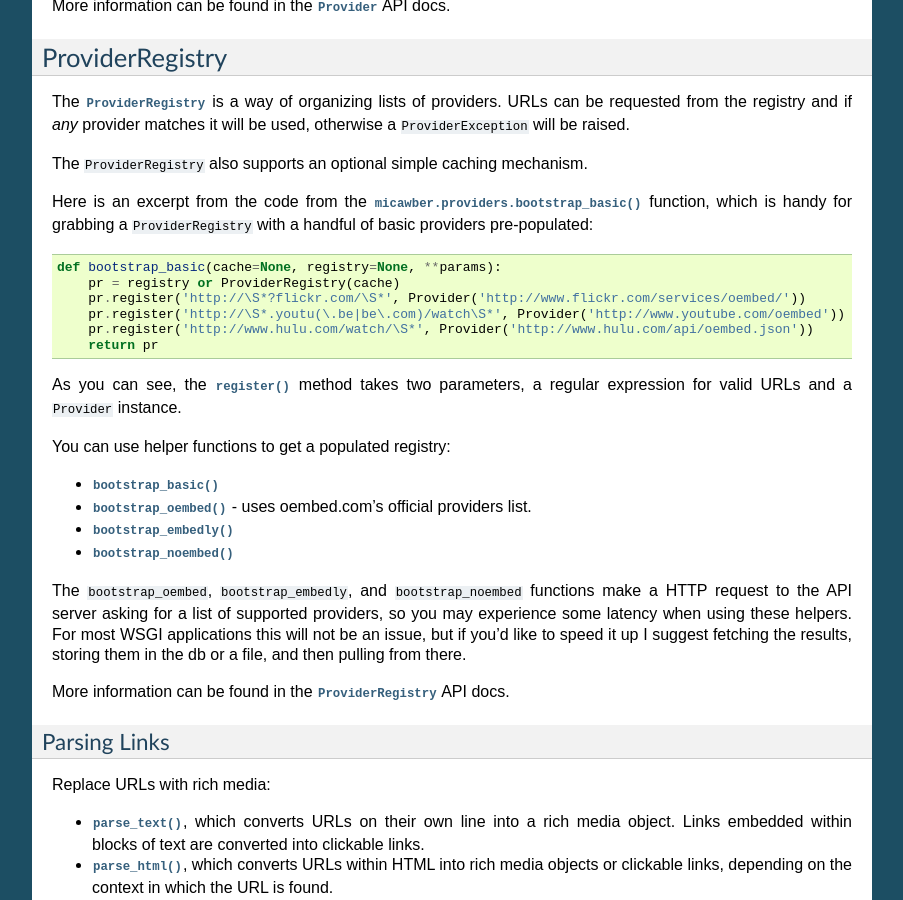
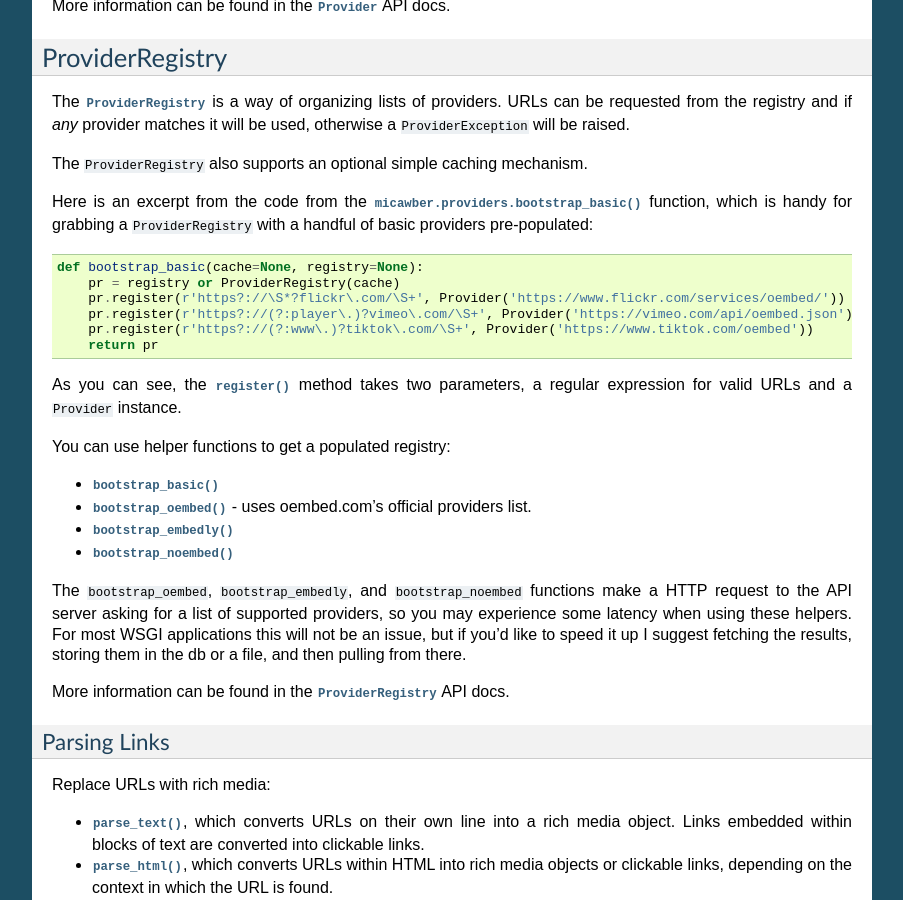
Before and after one commit to coleifer/micawber, a Sphinx documentation site: the page built from docs/getting_started.rst, in a window 1280 px wide and 900 px high, scrolled down 1424 px. Shown: the whole window, without its empty margins (198-1101 px from the left). Built offline with Sphinx 7.4.7, drawn with Linux system fonts in a browser that asks for light colours.

Commit message:
Better examples in readme.

```diff
--- a/docs/getting_started.rst
+++ b/docs/getting_started.rst
@@ -110,11 +110,11 @@ pre-populated:
 
 .. code-block:: python
 
-    def bootstrap_basic(cache=None, registry=None, **params):
+    def bootstrap_basic(cache=None, registry=None):
         pr = registry or ProviderRegistry(cache)
-        pr.register('http://\S*?flickr.com/\S*', Provider('http://www.flickr.com/services/oembed/'))
-        pr.register('http://\S*.youtu(\.be|be\.com)/watch\S*', Provider('http://www.youtube.com/oembed'))
-        pr.register('http://www.hulu.com/watch/\S*', Provider('http://www.hulu.com/api/oembed.json'))
+        pr.register(r'https?://\S*?flickr\.com/\S+', Provider('https://www.flickr.com/services/oembed/'))
+        pr.register(r'https?://(?:player\.)?vimeo\.com/\S+', Provider('https://vimeo.com/api/oembed.json'))
+        pr.register(r'https?://(?:www\.)?tiktok\.com/\S+', Provider('https://www.tiktok.com/oembed'))
         return pr
 
 As you can see, the :py:meth:`~micawber.providers.ProviderRegistry.register` method takes
```
